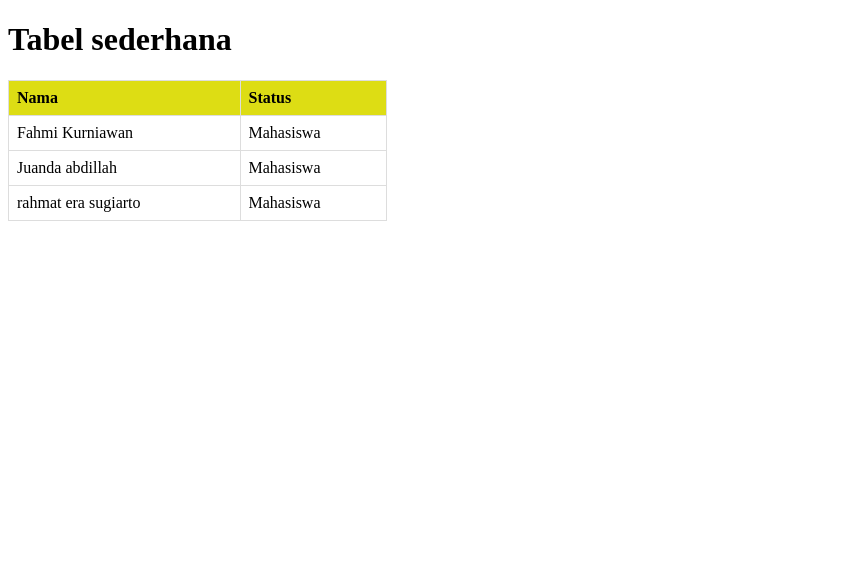
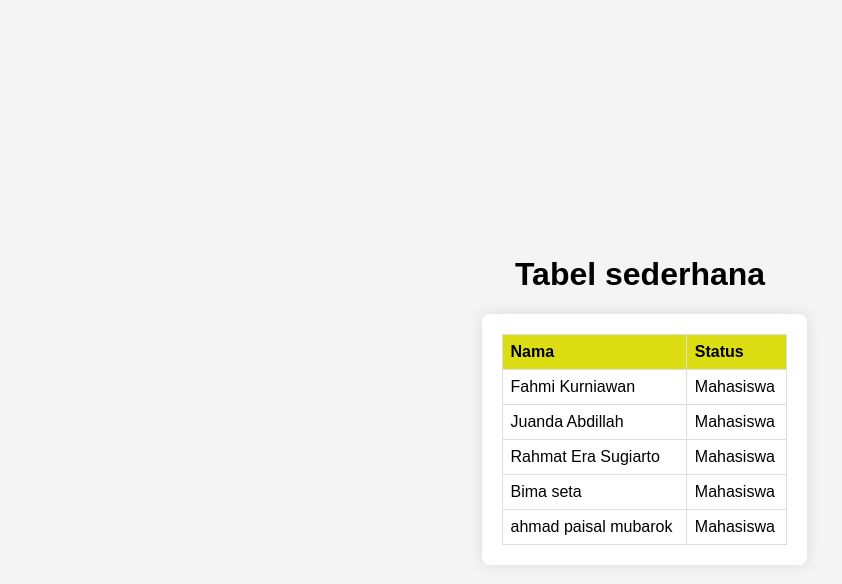
Before and after one commit to pahmiudahgede/fahmi-belajar, a plain HTML site: page index.html in a window 1280 px wide. Shown: the whole page, without its empty margins (0-842 px from the left). Drawn offline with Linux system fonts and the light colour scheme.

Commit message:
menambah style tabel

```diff
--- a/index.html
+++ b/index.html
@@ -7,7 +7,9 @@
     <link rel="stylesheet" href="styles.css">
 </head>
 <body>
+    <div class="container">
         <h1>Tabel sederhana</h1>
+        <div class="responsive-box">
             <table>
                 <tr>
                     <th>Nama</th>
@@ -18,13 +20,23 @@
                     <td>Mahasiswa</td>
                 </tr>
                 <tr>
-            <td>Juanda abdillah</td>
+                    <td>Juanda Abdillah</td>
                     <td>Mahasiswa</td>
                 </tr>
                 <tr>
-            <td>rahmat era sugiarto</td>
+                    <td>Rahmat Era Sugiarto</td>
+                    <td>Mahasiswa</td>
+                </tr>
+                <tr>
+                    <td>Bima seta</td>
+                    <td>Mahasiswa</td>
+                </tr>
+                <tr>
+                    <td>ahmad paisal mubarok</td>
                     <td>Mahasiswa</td>
                 </tr>
             </table>
+        </div>
+    </div>
 </body>
 </html>
--- a/styles.css
+++ b/styles.css
@@ -1,7 +1,32 @@
+body {
+    font-family: Arial, sans-serif;
+    margin: 0;
+    padding: 0;
+    display: flex;
+    justify-content: center;
+    align-items: center;
+    height: 100vh;
+    background-color: #f4f4f4;
+}
+
+.container {
+    text-align: center;
+}
+
+.responsive-box {
+    max-width: 600px;
+    width: 90%;
+    background-color: #fff;
+    padding: 20px;
+    border-radius: 8px;
+    box-shadow: 0 0 15px rgba(0, 0, 0, 0.1);
+    overflow: auto;
+    margin-top: 20px;
+}
+
 table {
-    width: 30%;
+    width: 100%;
     border-collapse: collapse;
-    margin-top: 20px;
 }
 
 th, td {
```
Lines whose indentation alone changed are shown as unchanged.
